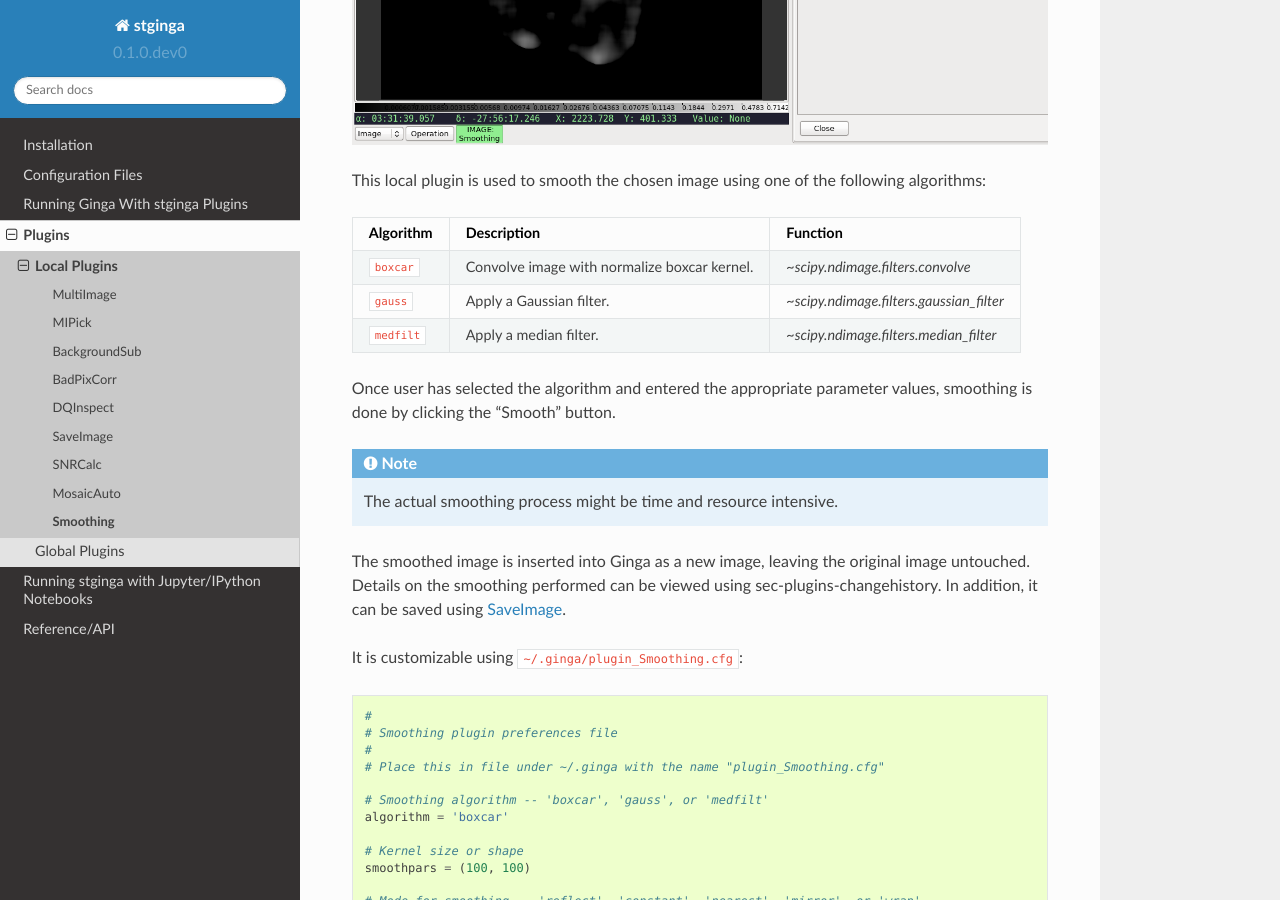
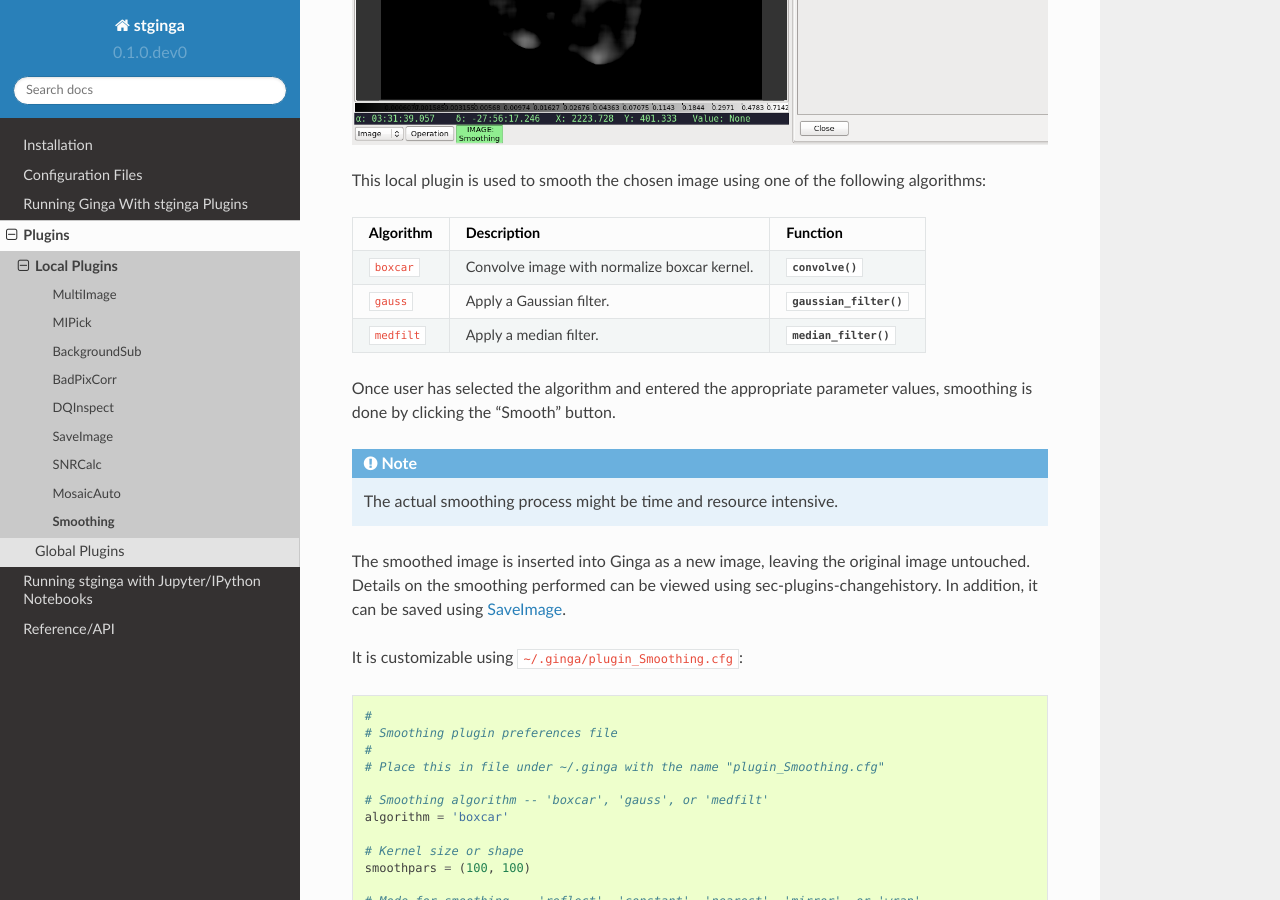
Before and after one commit to spacetelescope/stginga, a Sphinx documentation site: the page built from docs/source/plugins_manual/smoothing.rst, in a window 1280 px wide and 900 px high, scrolled down 999 px. Built offline with Sphinx 7.4.7 and the Read the Docs theme 2.0.0, drawn with Linux system fonts in a browser that asks for light colours; formulas are drawn with MathJax 3.

Commit message:
Fixed intersphinx linking to SciPy

```diff
--- a/docs/source/conf.py
+++ b/docs/source/conf.py
@@ -85,7 +85,7 @@ exclude_patterns = []
 
 # The reST default role (used for this markup: `text`) to use for all
 # documents.
-#default_role = None
+default_role = 'py:obj'
 
 # If true, '()' will be appended to :func: etc. cross-reference text.
 #add_function_parentheses = True
--- a/docs/source/plugins_manual/smoothing.rst
+++ b/docs/source/plugins_manual/smoothing.rst
@@ -14,13 +14,13 @@ Smoothing
 This local plugin is used to smooth the chosen image using one of the following
 algorithms:
 
-=========== ============================================ ========================================
+=========== ============================================ ======================================
 Algorithm   Description                                  Function
-=========== ============================================ ========================================
-``boxcar``  Convolve image with normalize boxcar kernel. `~scipy.ndimage.filters.convolve`
-``gauss``   Apply a Gaussian filter.                     `~scipy.ndimage.filters.gaussian_filter`
-``medfilt`` Apply a median filter.                       `~scipy.ndimage.filters.median_filter`
-=========== ============================================ ========================================
+=========== ============================================ ======================================
+``boxcar``  Convolve image with normalize boxcar kernel. :func:`~scipy.ndimage.convolve`
+``gauss``   Apply a Gaussian filter.                     :func:`~scipy.ndimage.gaussian_filter`
+``medfilt`` Apply a median filter.                       :func:`~scipy.ndimage.median_filter`
+=========== ============================================ ======================================
 
 Once user has selected the algorithm and entered the appropriate parameter
 values, smoothing is done by clicking the "Smooth" button.
```
